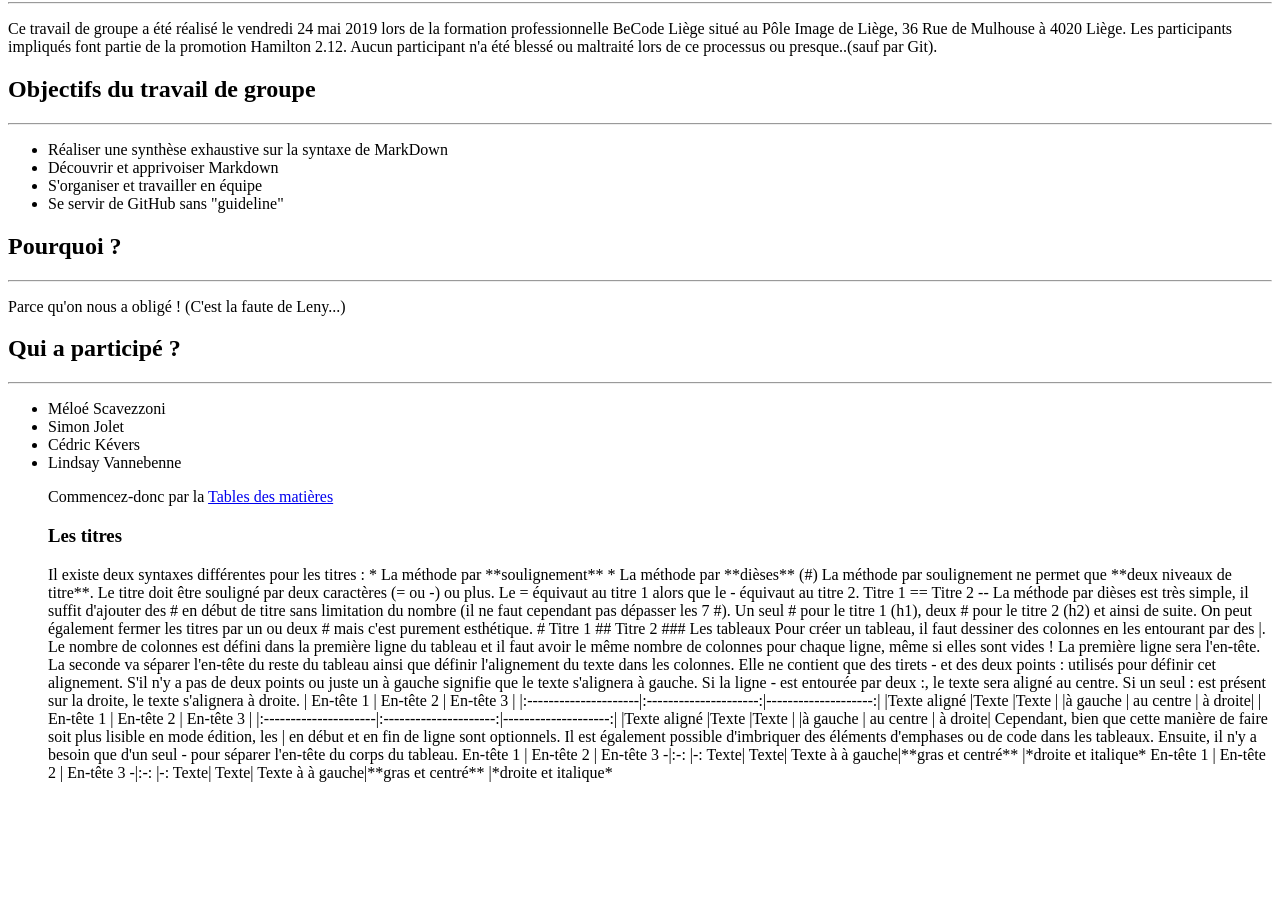
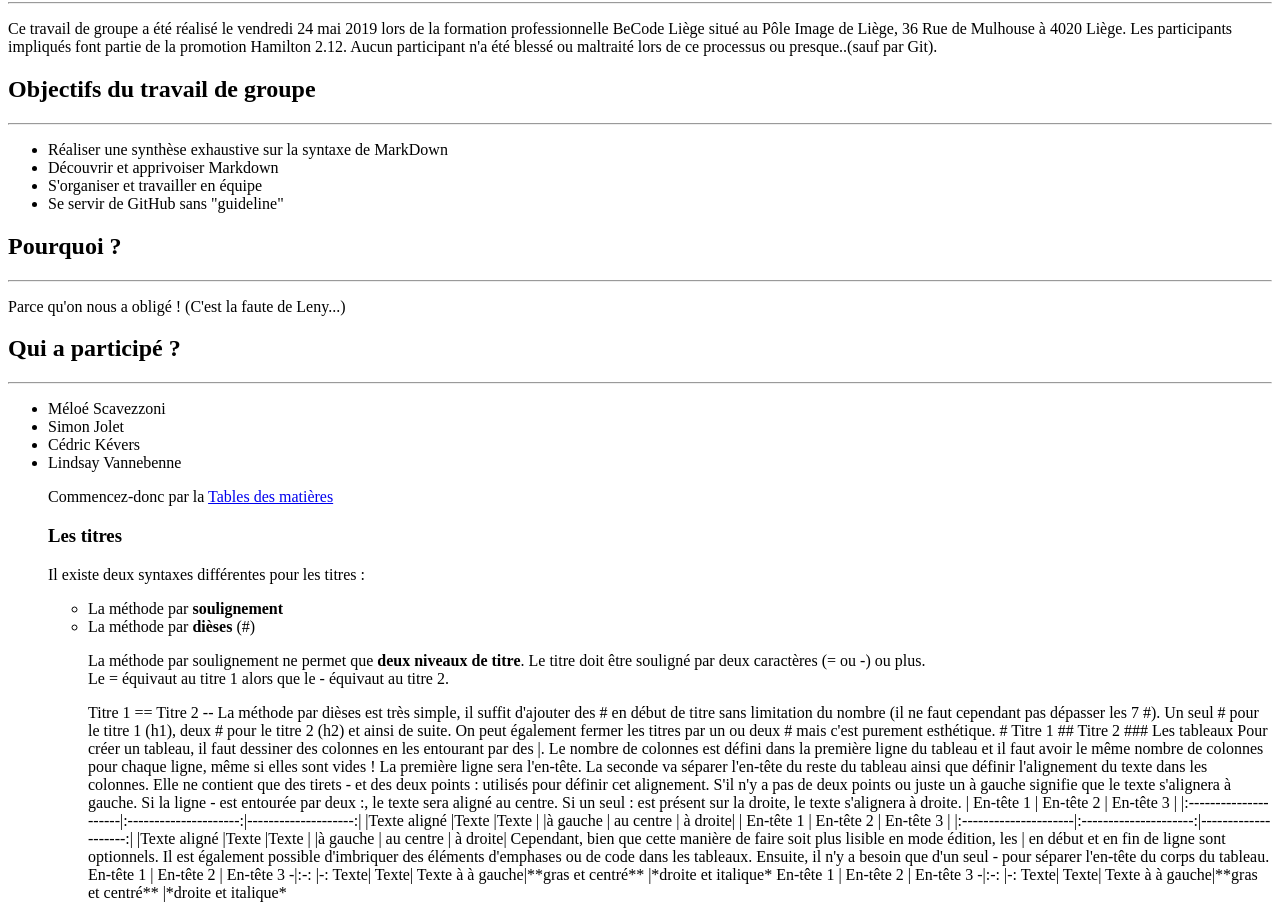
Before and after one commit to SImonJolet/Learning-Environment, a plain HTML site: page index.html in a window 1280 px wide. Shown: the part 104-1022 px from the top of the page. Before the commit the page ends 902 px from the top, so only its background shows below. Drawn offline with Linux system fonts and the light colour scheme.

Commit message:
5th  try

```diff
--- a/index.html
+++ b/index.html
@@ -35,12 +35,15 @@ Les participants impliqués font partie de la promotion Hamilton 2.12. Aucun par
 <p>Commencez-donc par la <a href = #Table> Tables des matières</a></p>
 
 <h3 id="Titres">Les titres</h3>
-Il existe deux syntaxes différentes pour les titres :
-* La méthode par **soulignement**
-* La méthode par **dièses** (#)
 
-La méthode par soulignement ne permet que **deux niveaux de titre**. Le titre doit être souligné par deux caractères (= ou -) ou plus.
-Le = équivaut au titre 1 alors que le - équivaut au titre 2.
+<p>Il existe deux syntaxes différentes pour les titres :
+  <ul>
+<li>La méthode par <b>soulignement</b></li>
+<li>La méthode par <b>dièses</b> (#)</li>
+</p>
+<p>
+La méthode par soulignement ne permet que <b>deux niveaux de titre</b>. Le titre doit être souligné par deux caractères (= ou -) ou plus.</br>
+Le = équivaut au titre 1 alors que le - équivaut au titre 2.</p>
 
 
     Titre 1
```
